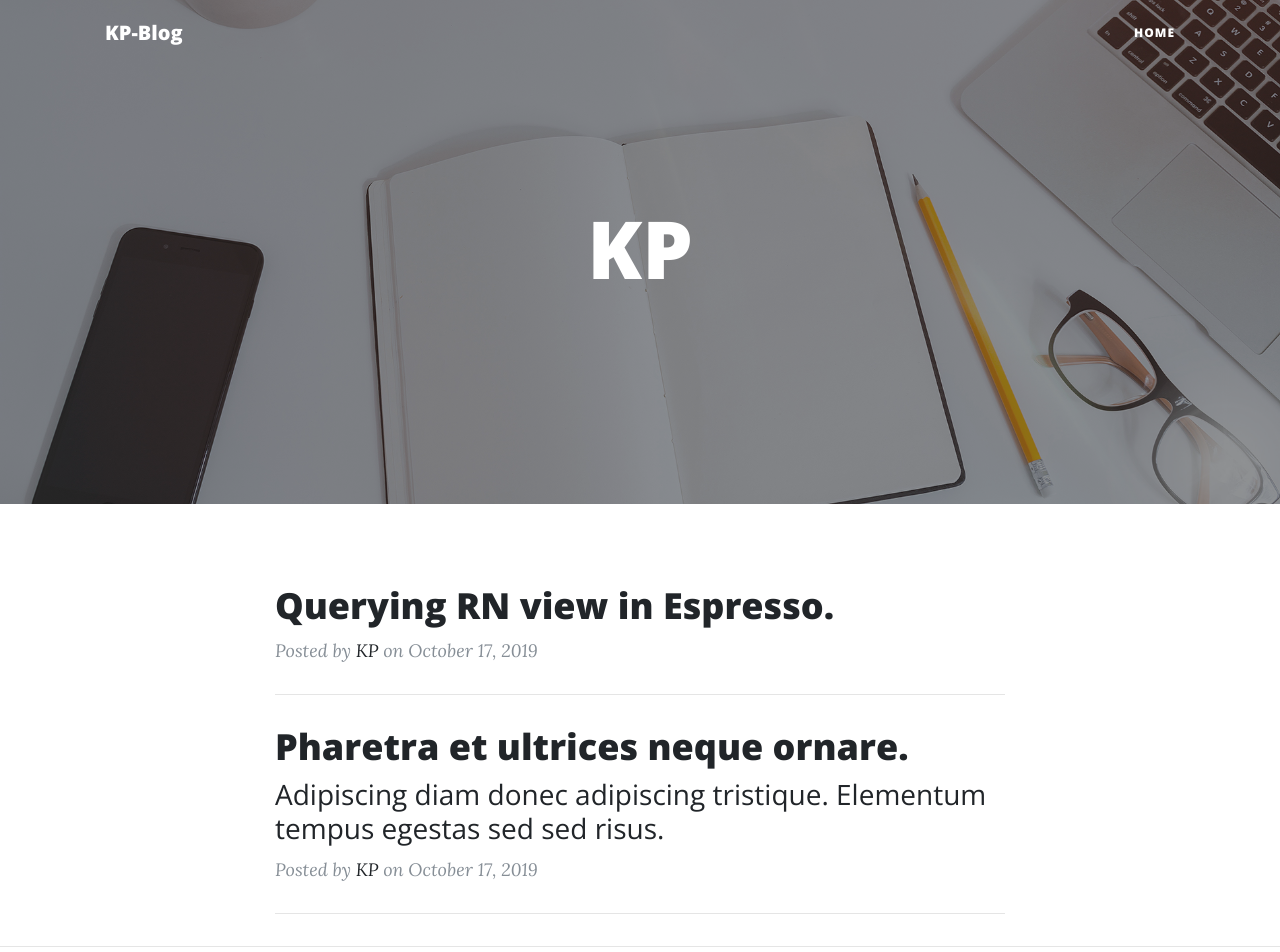
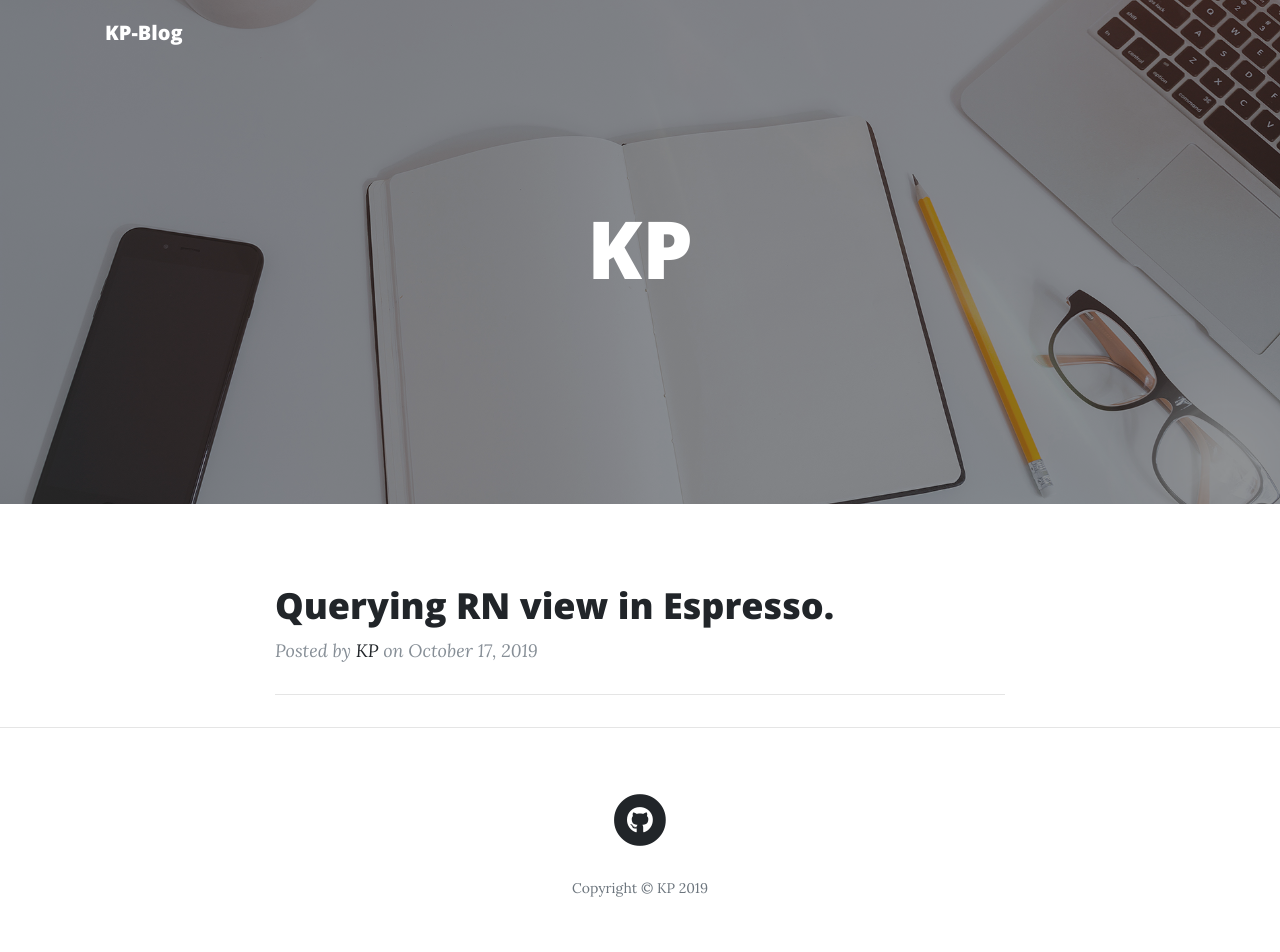
Before and after one commit to vince307/vince307.github.io, a website: page index.html in a window 1280 px wide. Shown: the top 952 px of the page. Drawn offline with nearby package versions, Linux system fonts and the light colour scheme.

Commit message:
update blog text

```diff
--- a/index.html
+++ b/index.html
@@ -29,17 +29,17 @@
   <nav class="navbar navbar-expand-lg navbar-light fixed-top" id="mainNav">
     <div class="container">
       <a class="navbar-brand" href="index.html">KP-Blog</a>
-      <button class="navbar-toggler na  vbar-toggler-right" type="button" data-toggle="collapse" data-target="#navbarResponsive" aria-controls="navbarResponsive" aria-expanded="false" aria-label="Toggle navigation">
-        Menu
-        <i class="fas fa-bars"></i>
-      </button>
-      <div class="collapse navbar-collapse" id="navbarResponsive">
-        <ul class="navbar-nav ml-auto">
-          <li class="nav-item">
-            <a class="nav-link" href="index.html">Home</a>
-          </li>
-        </ul>
-      </div>
+<!--      <button class="navbar-toggler na  vbar-toggler-right" type="button" data-toggle="collapse" data-target="#navbarResponsive" aria-controls="navbarResponsive" aria-expanded="false" aria-label="Toggle navigation">-->
+<!--        Menu-->
+<!--        <i class="fas fa-bars"></i>-->
+<!--      </button>-->
+<!--      <div class="collapse navbar-collapse" id="navbarResponsive">-->
+<!--        <ul class="navbar-nav ml-auto">-->
+<!--          <li class="nav-item">-->
+<!--            <a class="nav-link" href="index.html">Home</a>-->
+<!--          </li>-->
+<!--        </ul>-->
+<!--      </div>-->
     </div>
   </nav>
 
@@ -76,20 +76,20 @@
             on October 17, 2019</p>
         </div>
         <hr>
-        <div class="post-preview">
-          <a href="./posts/pharetra-et.html">
-            <h2 class="post-title">
-              Pharetra et ultrices neque ornare.
-            </h2>
-            <h3 class="post-subtitle">
-              Adipiscing diam donec adipiscing tristique. Elementum tempus egestas sed sed risus.
-            </h3>
-          </a>
-          <p class="post-meta">Posted by
-            <a href="#">KP</a>
-            on October 17, 2019</p>
-        </div>
-        <hr>
+<!--        <div class="post-preview">-->
+<!--          <a href="./posts/pharetra-et.html">-->
+<!--            <h2 class="post-title">-->
+<!--              Pharetra et ultrices neque ornare.-->
+<!--            </h2>-->
+<!--            <h3 class="post-subtitle">-->
+<!--              Adipiscing diam donec adipiscing tristique. Elementum tempus egestas sed sed risus.-->
+<!--            </h3>-->
+<!--          </a>-->
+<!--          <p class="post-meta">Posted by-->
+<!--            <a href="#">KP</a>-->
+<!--            on October 17, 2019</p>-->
+<!--        </div>-->
+<!--        <hr>-->
         <!-- Pager -->
 <!--        <div class="clearfix">-->
 <!--          <a class="btn btn-primary float-right" href="#">Older Posts &rarr;</a>-->
```
Also changed, not shown: posts/lorem-ipsum.html (+1 -12 lines), posts/pharetra-et.html (+0 -11 lines), posts/rn-espresso.html (+1 -12 lines), 1 other file.
